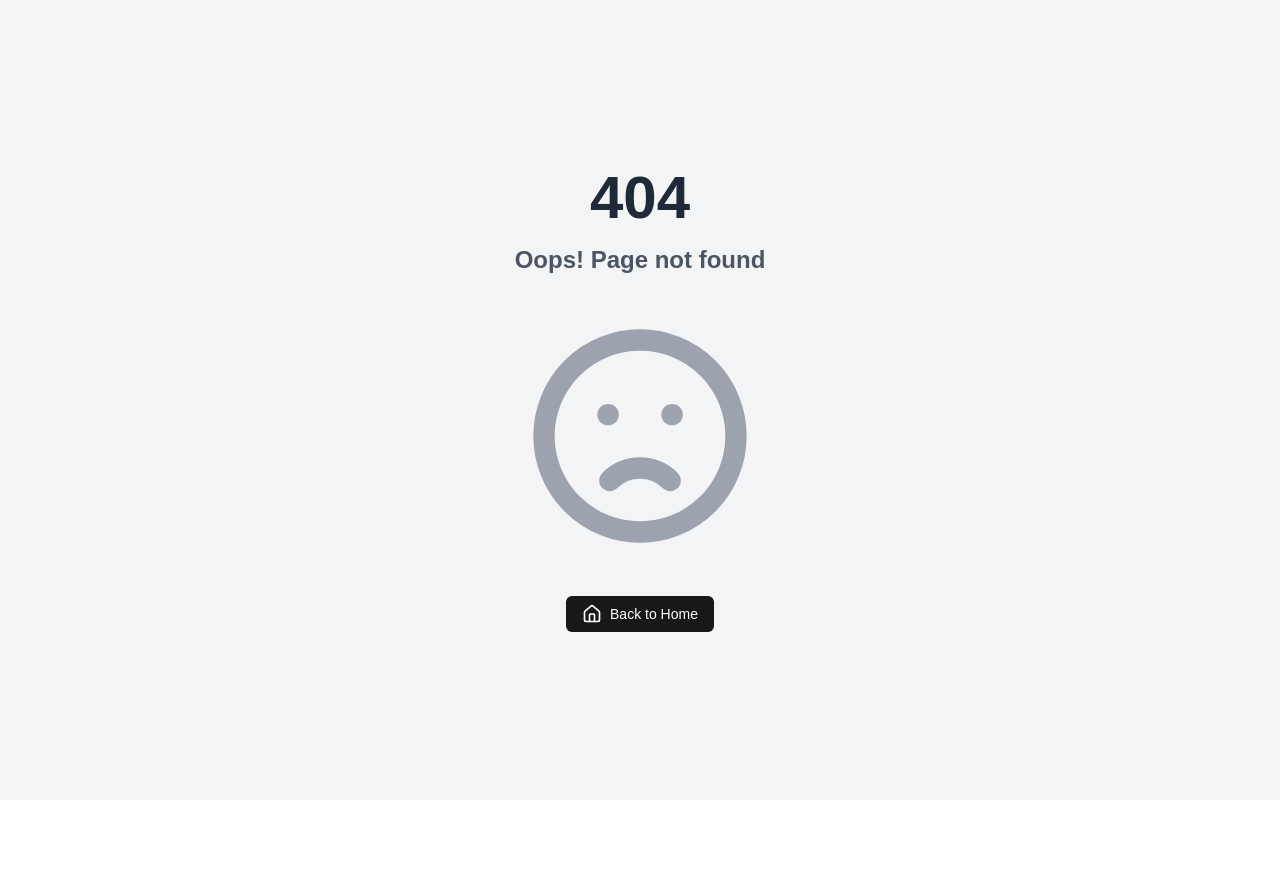
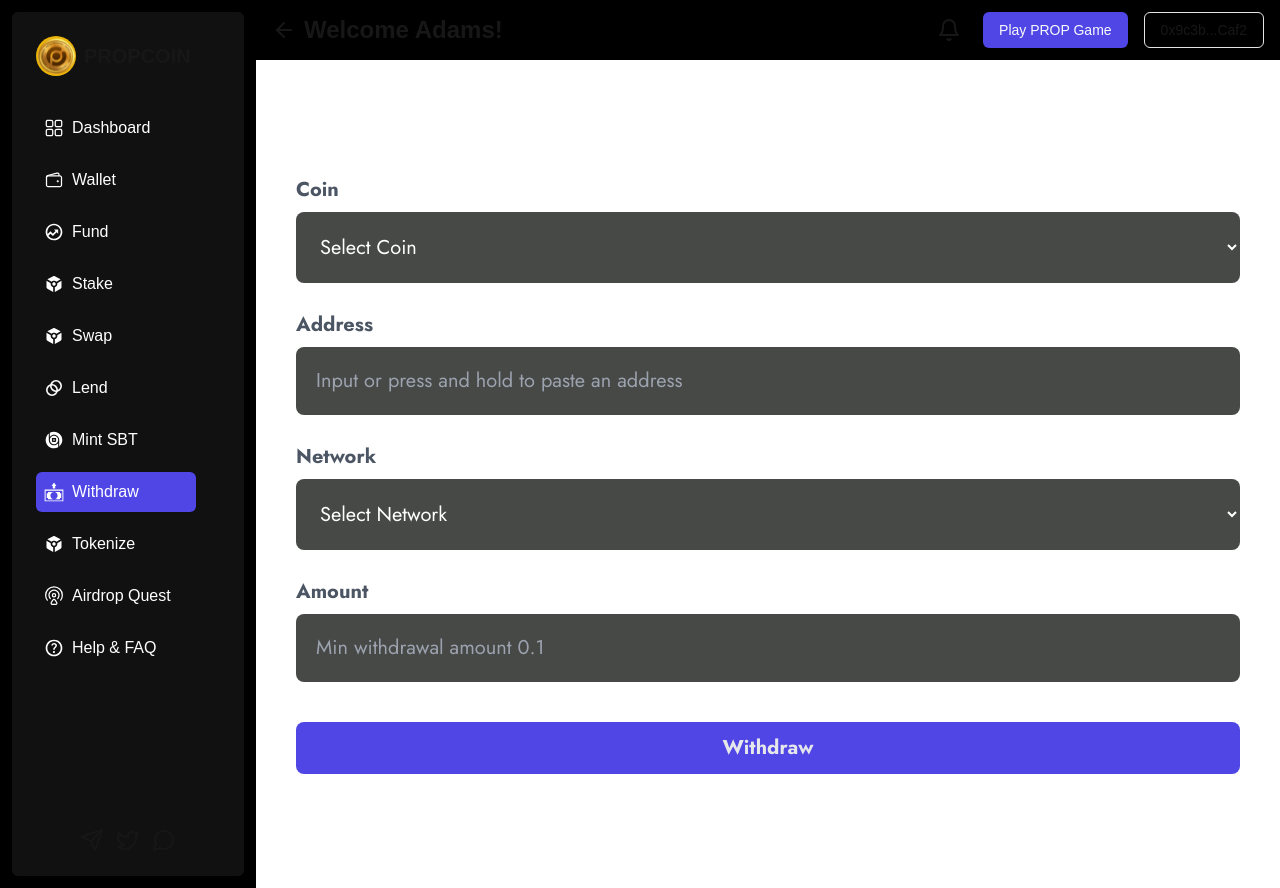
Before and after one commit to MyPropoutAI/propcoinweb, a Next.js app: page /dashboard/withdraw in a window 1280 px wide. Before the commit this address had no page. Before the commit the page ends 800 px from the top, so only its background shows below. Built offline with nearby package versions, Linux system fonts and the light colour scheme.

Commit message:
DAN: WIthdraw UI and Func

```diff
--- /dev/null
+++ b/app/dashboard/withdraw/page.tsx
@@ -0,0 +1,144 @@
+"use client";
+import React, { useState } from "react";
+import { Jost } from "next/font/google";
+
+// Jost font setup
+const jost = Jost({
+  subsets: ["latin"],
+  weight: ["100", "200", "300", "400", "500", "600", "700", "800", "900"],
+});
+
+const coinOptions = [
+  {
+    value: "usdt",
+    label: "USDT",
+  },
+  {
+    value: "lsk",
+    label: "LSK",
+  },
+  {
+    value: "proc",
+    label: "PROC",
+  },
+];
+
+const Page = () => {
+  // State for form inputs
+  const [selectedCoin, setSelectedCoin] = useState("");
+  const [selectedNetwork, setSelectedNetwork] = useState("");
+  const [address, setAddress] = useState("");
+  const [amount, setAmount] = useState("");
+  const [showModal, setShowModal] = useState(false);
+
+  // Handler for the withdraw button
+  const handleWithdraw = () => {
+    if (!selectedCoin || !selectedNetwork || !address || !amount) {
+      alert("Please fill all the fields");
+      return;
+    }
+    setShowModal(true); // Show the modal
+  };
+
+  // Close modal handler
+  const closeModal = () => {
+    setShowModal(false);
+  };
+
+  return (
+    <div className={`${jost.className} text-black px-10 py-10`}>
+      <h1 className="text-white font-bold text-xl">On chain withdrawal</h1>
+
+      <section className="flex flex-col gap-5 mt-10 text-white text-xl">
+        <div>
+          <h2 className="text-gray-600 font-bold py-2">Coin</h2>
+          <select
+            value={selectedCoin}
+            onChange={(e) => setSelectedCoin(e.target.value)}
+            className="bg-stake-cards w-full px-5 py-5 rounded-lg hover:text-gray-200 focus:outline-none"
+            aria-label="Select currency"
+          >
+            <option value="">Select Coin</option>
+            {coinOptions.map((coinOption) => (
+              <option key={coinOption.value} value={coinOption.value}>
+                {coinOption.label}
+              </option>
+            ))}
+          </select>
+        </div>
+
+        <div>
+          <h2 className="text-gray-600 font-bold py-2">Address</h2>
+          <input
+            type="text"
+            placeholder="Input or press and hold to paste an address"
+            className="bg-stake-cards w-full px-5 py-5 rounded-lg"
+            value={address}
+            onChange={(e) => setAddress(e.target.value)}
+          />
+        </div>
+
+        <div>
+          <h2 className="text-gray-600 font-bold py-2">Network</h2>
+          <select
+            value={selectedNetwork}
+            onChange={(e) => setSelectedNetwork(e.target.value)}
+            className="bg-stake-cards w-full px-5 py-5 rounded-lg"
+          >
+            <option value="">Select Network</option>
+            <option value="bep20">bep20</option>
+            <option value="erc20">erc20</option>
+            <option value="trc20">trC20</option>
+          </select>
+        </div>
+
+        <div>
+          <h2 className="text-gray-600 font-bold py-2">Amount</h2>
+          <input
+            type="text"
+            placeholder="Min withdrawal amount 0.1"
+            className="bg-stake-cards w-full px-5 py-5 rounded-lg"
+            value={amount}
+            onChange={(e) => setAmount(e.target.value)}
+          />
+        </div>
+
+        <button
+          onClick={handleWithdraw}
+          className="bg-indigo-600 px-5 py-3 text-gray-200 font-bold justify-center rounded-lg my-5 flex w-full"
+        >
+          Withdraw
+        </button>
+      </section>
+
+      {/* Modal */}
+      {showModal && (
+        <div className="fixed inset-0 flex justify-center items-center bg-gray-700 bg-opacity-50">
+          <div className="bg-indigo-300 text-black p-5 rounded-lg w-96">
+            <h2 className="text-xl font-bold mb-4">Withdrawal Successful!</h2>
+            <p>
+              <strong>Coin:</strong> {selectedCoin}
+            </p>
+            <p>
+              <strong>Network:</strong> {selectedNetwork}
+            </p>
+            <p>
+              <strong>Amount:</strong> {amount}
+            </p>
+            <p>
+              <strong>Address:</strong> {address}
+            </p>
+            <button
+              onClick={closeModal}
+              className="mt-4 px-4 py-2 bg-indigo-600 text-white rounded-lg"
+            >
+              Close
+            </button>
+          </div>
+        </div>
+      )}
+    </div>
+  );
+};
+
+export default Page;
```
